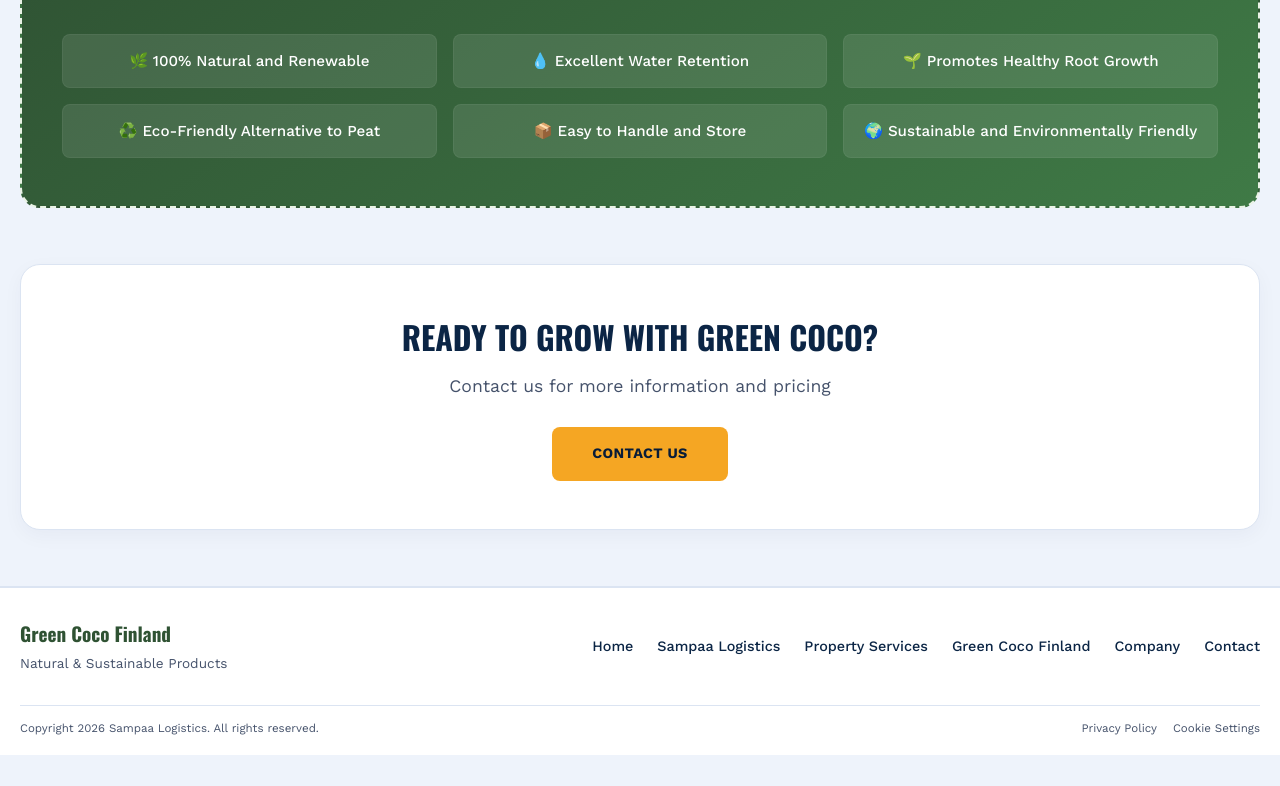
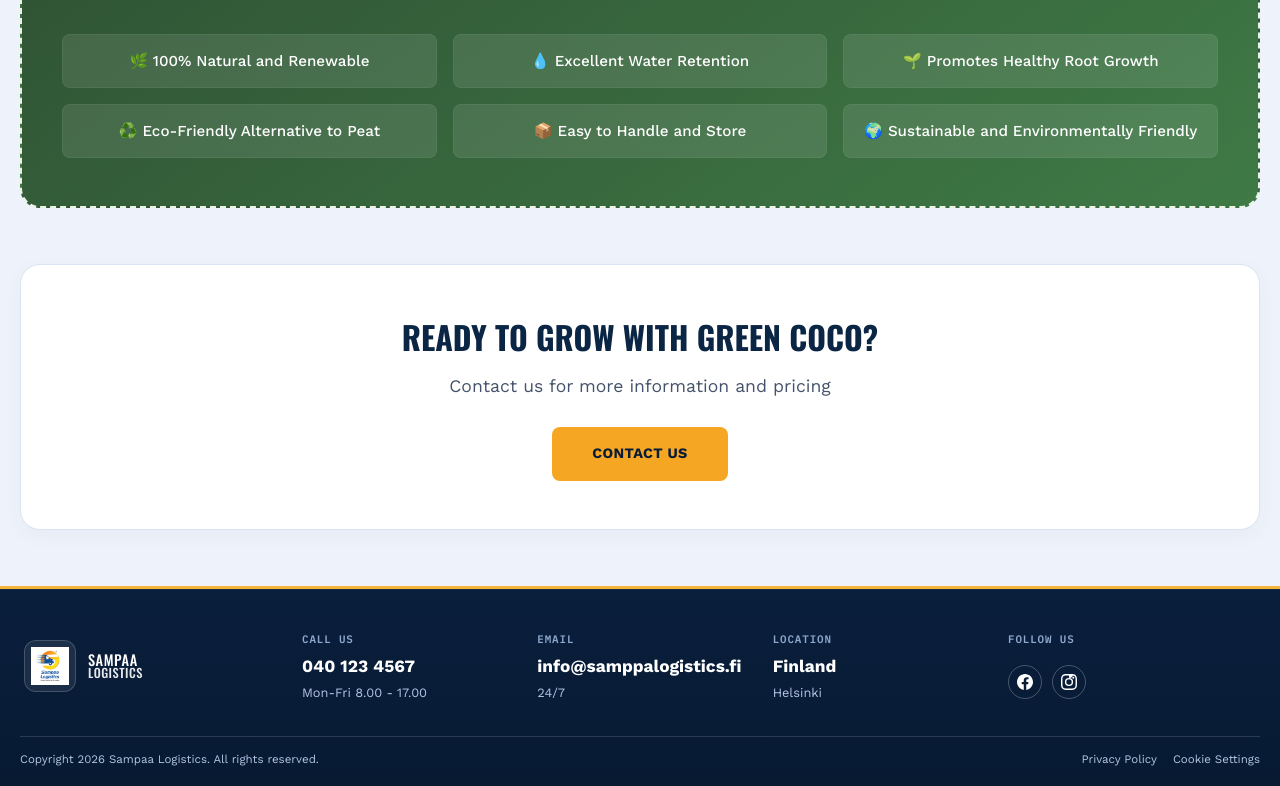
Before and after one commit to Buddhima65/samppa--logistics, a React (Vite) app in the folder client/: page /green-coco in a window 1280 px wide. Shown: the part 2075-2861 px from the top of the page. Before the commit the page ends 2830 px from the top, so only its background shows below. Built offline with nearby package versions, Linux system fonts and the light colour scheme.

Commit message:
set footers in all pages

```diff
--- a/client/src/App.jsx
+++ b/client/src/App.jsx
@@ -353,21 +353,17 @@
             <div className="home-contact-block home-contact-social">
               <h4>{text.contact.socialLabel}</h4>
               <div className="home-social-row">
-                <a href="#" target="_blank" rel="noopener noreferrer" aria-label="Facebook">
+                <a href="//www.facebook.com/profile.php?id=61569304281836" target="_blank" rel="noopener noreferrer" aria-label="Facebook">
                   <svg className="home-social-icon-footer" viewBox="0 0 24 24" fill="currentColor">
                     <path d="M24 12.073c0-6.627-5.373-12-12-12s-12 5.373-12 12c0 5.99 4.388 10.954 10.125 11.854v-8.385H7.078v-3.47h3.047V9.43c0-3.007 1.792-4.669 4.533-4.669 1.312 0 2.686.235 2.686.235v2.953H15.83c-1.491 0-1.956.925-1.956 1.874v2.25h3.328l-.532 3.47h-2.796v8.385C19.612 23.027 24 18.062 24 12.073z"/>
                   </svg>
                 </a>
-                <a href="#" target="_blank" rel="noopener noreferrer" aria-label="Instagram">
+                <a href="//www.instagram.com/samppa_logisticks_oy/" target="_blank" rel="noopener noreferrer" aria-label="Instagram">
                   <svg className="home-social-icon-footer" viewBox="0 0 24 24" fill="currentColor">
                     <path d="M12 2.163c3.204 0 3.584.012 4.85.07 3.252.148 4.771 1.691 4.919 4.919.058 1.265.069 1.645.069 4.849 0 3.205-.012 3.584-.069 4.849-.149 3.225-1.664 4.771-4.919 4.919-1.266.058-1.644.07-4.85.07-3.204 0-3.584-.012-4.849-.07-3.26-.149-4.771-1.699-4.919-4.92-.058-1.265-.07-1.644-.07-4.849 0-3.204.013-3.583.07-4.849.149-3.227 1.664-4.771 4.919-4.919 1.266-.057 1.645-.069 4.849-.069zM12 0C8.741 0 8.333.014 7.053.072 2.695.272.273 2.69.073 7.052.014 8.333 0 8.741 0 12c0 3.259.014 3.668.072 4.948.2 4.358 2.618 6.78 6.98 6.98C8.333 23.986 8.741 24 12 24c3.259 0 3.668-.014 4.948-.072 4.354-.2 6.782-2.618 6.979-6.98.059-1.28.073-1.689.073-4.948 0-3.259-.014-3.667-.072-4.947-.196-4.354-2.617-6.78-6.979-6.98C15.668.014 15.259 0 12 0zm0 5.838a6.162 6.162 0 100 12.324 6.162 6.162 0 000-12.324zM12 16a4 4 0 110-8 4 4 0 010 8zm6.406-11.845a1.44 1.44 0 100 2.881 1.44 1.44 0 000-2.881z"/>
                   </svg>
                 </a>
-                <a href="#" target="_blank" rel="noopener noreferrer" aria-label="LinkedIn">
-                  <svg className="home-social-icon-footer" viewBox="0 0 24 24" fill="currentColor">
-                    <path d="M20.447 20.452h-3.554v-5.569c0-1.328-.027-3.037-1.852-3.037-1.853 0-2.136 1.445-2.136 2.939v5.667H9.351V9h3.414v1.561h.046c.477-.9 1.637-1.85 3.37-1.85 3.601 0 4.267 2.37 4.267 5.455v6.286zM5.337 7.433c-1.144 0-2.063-.926-2.063-2.065 0-1.138.92-2.063 2.063-2.063 1.14 0 2.064.925 2.064 2.063 0 1.139-.925 2.065-2.064 2.065zm1.782 13.019H3.555V9h3.564v11.452zM22.225 0H1.771C.792 0 0 .774 0 1.729v20.542C0 23.227.792 24 1.771 24h20.451C23.2 24 24 23.227 24 22.271V1.729C24 .774 23.2 0 22.222 0h.003z"/>
-                  </svg>
-                </a>
+
               </div>
             </div>
           </div>
--- a/client/src/pages/CompanyPage.jsx
+++ b/client/src/pages/CompanyPage.jsx
@@ -100,7 +100,14 @@
     contact: {
       title: 'Ready to transport with us?',
       subtitle: 'Contact us for a free quote',
-      button: 'Get a Quote'
+      button: 'Get a Quote',
+      phoneLabel: 'Call Us',
+      phone: '040 123 4567',
+      emailLabel: 'Email',
+      email: 'info@samppalogistics.fi',
+      locationLabel: 'Location',
+      location: 'Finland',
+      socialLabel: 'Follow Us'
     },
 
     // Footer
@@ -205,7 +212,14 @@
     contact: {
       title: 'Valmiina kuljettamaan kanssamme?',
       subtitle: 'Ota yhteyttä ilmaista tarjousta varten',
-      button: 'Pyydä Tarjous'
+      button: 'Pyydä Tarjous',
+      phoneLabel: 'Soita Meille',
+      phone: '040 123 4567',
+      emailLabel: 'Sähköposti',
+      email: 'info@samppalogistics.fi',
+      locationLabel: 'Sijainti',
+      location: 'Suomi',
+      socialLabel: 'Seuraa Meitä'
     },
 
     // Footer
@@ -408,7 +422,6 @@
           <div className="home-contact-block">
             <h4>{text.contact.locationLabel}</h4>
             <strong>{text.contact.location}</strong>
-             <p>Finland</p>
             <p>Helsinki</p>
           </div>
 
--- a/client/src/pages/ContactPage.jsx
+++ b/client/src/pages/ContactPage.jsx
@@ -385,11 +385,7 @@
                   <path d="M12 2.163c3.204 0 3.584.012 4.85.07 3.252.148 4.771 1.691 4.919 4.919.058 1.265.069 1.645.069 4.849 0 3.205-.012 3.584-.069 4.849-.149 3.225-1.664 4.771-4.919 4.919-1.266.058-1.644.07-4.85.07-3.204 0-3.584-.012-4.849-.07-3.26-.149-4.771-1.699-4.919-4.92-.058-1.265-.07-1.644-.07-4.849 0-3.204.013-3.583.07-4.849.149-3.227 1.664-4.771 4.919-4.919 1.266-.057 1.645-.069 4.849-.069zM12 0C8.741 0 8.333.014 7.053.072 2.695.272.273 2.69.073 7.052.014 8.333 0 8.741 0 12c0 3.259.014 3.668.072 4.948.2 4.358 2.618 6.78 6.98 6.98C8.333 23.986 8.741 24 12 24c3.259 0 3.668-.014 4.948-.072 4.354-.2 6.782-2.618 6.979-6.98.059-1.28.073-1.689.073-4.948 0-3.259-.014-3.667-.072-4.947-.196-4.354-2.617-6.78-6.979-6.98C15.668.014 15.259 0 12 0zm0 5.838a6.162 6.162 0 100 12.324 6.162 6.162 0 000-12.324zM12 16a4 4 0 110-8 4 4 0 010 8zm6.406-11.845a1.44 1.44 0 100 2.881 1.44 1.44 0 000-2.881z"/>
                 </svg>
               </a>
-              <a href="#" target="_blank" rel="noopener noreferrer" aria-label="LinkedIn">
-                <svg className="home-social-icon-footer" viewBox="0 0 24 24" fill="currentColor">
-                  <path d="M20.447 20.452h-3.554v-5.569c0-1.328-.027-3.037-1.852-3.037-1.853 0-2.136 1.445-2.136 2.939v5.667H9.351V9h3.414v1.561h.046c.477-.9 1.637-1.85 3.37-1.85 3.601 0 4.267 2.37 4.267 5.455v6.286zM5.337 7.433c-1.144 0-2.063-.926-2.063-2.065 0-1.138.92-2.063 2.063-2.063 1.14 0 2.064.925 2.064 2.063 0 1.139-.925 2.065-2.064 2.065zm1.782 13.019H3.555V9h3.564v11.452zM22.225 0H1.771C.792 0 0 .774 0 1.729v20.542C0 23.227.792 24 1.771 24h20.451C23.2 24 24 23.227 24 22.271V1.729C24 .774 23.2 0 22.222 0h.003z"/>
-                </svg>
-              </a>
+
             </div>
           </div>
         </div>
--- a/client/src/pages/GreenCocoPage.jsx
+++ b/client/src/pages/GreenCocoPage.jsx
@@ -84,7 +84,14 @@
     contact: {
       title: 'Ready to grow with Green Coco?',
       subtitle: 'Contact us for more information and pricing',
-      button: 'Contact Us'
+      button: 'Contact Us',
+      phoneLabel: 'Call Us',
+      phone: '040 123 4567',
+      emailLabel: 'Email',
+      email: 'info@samppalogistics.fi',
+      locationLabel: 'Location',
+      location: 'Finland',
+      socialLabel: 'Follow Us'
     },
 
     footer: {
@@ -169,7 +176,14 @@
     contact: {
       title: 'Valmiina kasvattamaan Green Cocon kanssa?',
       subtitle: 'Ota yhteyttä lisätietoja ja hintoja varten',
-      button: 'Ota Yhteyttä'
+      button: 'Ota Yhteyttä',
+      phoneLabel: 'Soita Meille',
+      phone: '040 123 4567',
+      emailLabel: 'Sähköposti',
+      email: 'info@samppalogistics.fi',
+      locationLabel: 'Sijainti',
+      location: 'Suomi',
+      socialLabel: 'Seuraa Meitä'
     },
 
     footer: {
@@ -331,24 +345,58 @@
       </main>
 
       {/* Footer */}
-      <footer className="green-coco-footer">
-        <div className="shell green-coco-footer__top">
-          <div className="footer-brand">
-            <h3>Green Coco Finland</h3>
-            <p>{language === 'en' ? 'Natural & Sustainable Products' : 'Luonnolliset & Kestävät Tuotteet'}</p>
+      <footer className="home-contact-footer" id="contact">
+        <div className="shell home-contact-footer__top">
+          <div className="home-contact-block home-contact-brand">
+            <div className="home-footer-brand" aria-label="Sampaa Logistics home">
+              <span className="home-brand__mark" aria-hidden="true">
+                <img src={sampaaLogo} alt="" className="home-brand__logo" />
+              </span>
+              <div className="home-brand__text">
+                <span className="home-brand__name">Sampaa</span>
+                <span className="home-brand__sub">Logistics</span>
+              </div>
+            </div>
           </div>
-          <div className="footer-nav">
-            <Link to="/">{text.nav[0]}</Link>
-            <Link to="/logistics">{text.nav[1]}</Link>
-            <Link to="/property">{text.nav[2]}</Link>
-            <Link to="/green-coco">{text.nav[3]}</Link>
-            <Link to="/company">{text.nav[4]}</Link>
-            <Link to="/contact">{text.nav[5]}</Link>
+
+          <div className="home-contact-block">
+            <h4>{text.contact.phoneLabel}</h4>
+            <strong>{text.contact.phone}</strong>
+            <p>Mon-Fri 8.00 - 17.00</p>
+          </div>
+
+          <div className="home-contact-block">
+            <h4>{text.contact.emailLabel}</h4>
+            <strong>{text.contact.email}</strong>
+            <p>24/7</p>
+          </div>
+
+          <div className="home-contact-block">
+            <h4>{text.contact.locationLabel}</h4>
+            <strong>{text.contact.location}</strong>
+            <p>Helsinki</p>
+          </div>
+
+          <div className="home-contact-block home-contact-social">
+            <h4>{text.contact.socialLabel}</h4>
+            <div className="home-social-row">
+              <a href="//www.facebook.com/profile.php?id=61569304281836" target="_blank" rel="noopener noreferrer" aria-label="Facebook">
+                <svg className="home-social-icon-footer" viewBox="0 0 24 24" fill="currentColor">
+                  <path d="M24 12.073c0-6.627-5.373-12-12-12s-12 5.373-12 12c0 5.99 4.388 10.954 10.125 11.854v-8.385H7.078v-3.47h3.047V9.43c0-3.007 1.792-4.669 4.533-4.669 1.312 0 2.686.235 2.686.235v2.953H15.83c-1.491 0-1.956.925-1.956 1.874v2.25h3.328l-.532 3.47h-2.796v8.385C19.612 23.027 24 18.062 24 12.073z"/>
+                </svg>
+              </a>
+              <a href="//www.instagram.com/samppa_logisticks_oy/" target="_blank" rel="noopener noreferrer" aria-label="Instagram">
+                    <svg className="home-social-icon-footer" viewBox="0 0 24 24" fill="currentColor">
+                      <path d="M12 2.163c3.204 0 3.584.012 4.85.07 3.252.148 4.771 1.691 4.919 4.919.058 1.265.069 1.645.069 4.849 0 3.205-.012 3.584-.069 4.849-.149 3.225-1.664 4.771-4.919 4.919-1.266.058-1.644.07-4.85.07-3.204 0-3.584.012-4.849.07-3.26-.149-4.771-1.699-4.919-4.92-.058-1.28-.07-1.644-.07-4.849 0-3.204.013-3.583.07-4.849.149-3.227 1.664-4.771 4.919-4.919 1.266-.057 1.645-.069 4.849-.069zM12 0C8.741 0 8.333.014 7.053.072 2.695.272.273 2.69.073 7.052.014 8.333 0 8.741 0 12c0 3.259.014 3.668.072 4.948.2 4.358 2.618 6.78 6.98 6.98C8.333 23.986 8.741 24 12 24c3.259 0 3.668-.014 4.948-.072 4.354-.2 6.782-2.618 6.979-6.98.059-1.28.073-1.689.073-4.948 0-3.259-.014-3.667-.072-4.947-.196-4.354-2.617-6.78-6.979-6.98C15.668.014 15.259 0 12 0zm0 5.838a6.162 6.162 0 100 12.324 6.162 6.162 0 000-12.324 6.162 6.162 0 000-12.324zM12 16a4 4 0 110-8 4 4 0 010 8zm6.406-11.845a1.44 1.44 0 100 2.881 1.44 1.44 0 000-2.881z"/>
+                </svg>
+              </a>
+            </div>
           </div>
         </div>
-        <div className="shell green-coco-footer__bottom">
+
+        <div className="shell home-contact-footer__bottom">
           <p>{text.footer.copyright}</p>
-          <div className="footer-links">
+          <div className="home-footer-links">
             <a href="#home">{text.footer.privacy}</a>
             <a href="#home">{text.footer.cookies}</a>
           </div>
--- a/client/src/pages/LogisticsPage.jsx
+++ b/client/src/pages/LogisticsPage.jsx
@@ -372,11 +372,7 @@
                   <path d="M12 2.163c3.204 0 3.584.012 4.85.07 3.252.148 4.771 1.691 4.919 4.919.058 1.265.069 1.645.069 4.849 0 3.205-.012 3.584-.069 4.849-.149 3.225-1.664 4.771-4.919 4.919-1.266.058-1.644.07-4.85.07-3.204 0-3.584-.012-4.849-.07-3.26-.149-4.771-1.699-4.919-4.92-.058-1.265-.07-1.644-.07-4.849 0-3.204.013-3.583.07-4.849.149-3.227 1.664-4.771 4.919-4.919 1.266-.057 1.645-.069 4.849-.069zM12 0C8.741 0 8.333.014 7.053.072 2.695.272.273 2.69.073 7.052.014 8.333 0 8.741 0 12c0 3.259.014 3.668.072 4.948.2 4.358 2.618 6.78 6.98 6.98C8.333 23.986 8.741 24 12 24c3.259 0 3.668-.014 4.948-.072 4.354-.2 6.782-2.618 6.979-6.98.059-1.28.073-1.689.073-4.948 0-3.259-.014-3.667-.072-4.947-.196-4.354-2.617-6.78-6.979-6.98C15.668.014 15.259 0 12 0zm0 5.838a6.162 6.162 0 100 12.324 6.162 6.162 0 000-12.324zM12 16a4 4 0 110-8 4 4 0 010 8zm6.406-11.845a1.44 1.44 0 100 2.881 1.44 1.44 0 000-2.881z"/>
                 </svg>
               </a>
-              <a href="#" target="_blank" rel="noopener noreferrer" aria-label="LinkedIn">
-                <svg className="home-social-icon-footer" viewBox="0 0 24 24" fill="currentColor">
-                  <path d="M20.447 20.452h-3.554v-5.569c0-1.328-.027-3.037-1.852-3.037-1.853 0-2.136 1.445-2.136 2.939v5.667H9.351V9h3.414v1.561h.046c.477-.9 1.637-1.85 3.37-1.85 3.601 0 4.267 2.37 4.267 5.455v6.286zM5.337 7.433c-1.144 0-2.063-.926-2.063-2.065 0-1.138.92-2.063 2.063-2.063 1.14 0 2.064.925 2.064 2.063 0 1.139-.925 2.065-2.064 2.065zm1.782 13.019H3.555V9h3.564v11.452zM22.225 0H1.771C.792 0 0 .774 0 1.729v20.542C0 23.227.792 24 1.771 24h20.451C23.2 24 24 23.227 24 22.271V1.729C24 .774 23.2 0 22.222 0h.003z"/>
-                </svg>
-              </a>
+
             </div>
           </div>
         </div>
--- a/client/src/pages/PropertyPage.jsx
+++ b/client/src/pages/PropertyPage.jsx
@@ -173,6 +173,15 @@
       copyright: '© 2026 Samppa Property & Cleaning Services',
       privacy: 'Privacy Policy',
       cookies: 'Cookie Settings'
+    },
+    footerContact: {
+      phoneLabel: 'Call Us',
+      phone: '040 123 4567',
+      emailLabel: 'Email',
+      email: 'info@samppalogistics.fi',
+      locationLabel: 'Location',
+      location: 'Finland',
+      socialLabel: 'Follow Us'
     }
   },
 
@@ -344,6 +353,15 @@
       copyright: '© 2026 Samppa Kiinteistö- ja Siivouspalvelut',
       privacy: 'Tietosuojaseloste',
       cookies: 'Evästeasetukset'
+    },
+    footerContact: {
+      phoneLabel: 'Soita Meille',
+      phone: '040 123 4567',
+      emailLabel: 'Sähköposti',
+      email: 'info@samppalogistics.fi',
+      locationLabel: 'Sijainti',
+      location: 'Suomi',
+      socialLabel: 'Seuraa Meitä'
     }
   }
 };
@@ -661,25 +679,25 @@
           </div>
 
           <div className="home-contact-block">
-            <h4>{text.contact.phoneLabel}</h4>
-            <strong>{text.contact.phone}</strong>
+            <h4>{text.footerContact.phoneLabel}</h4>
+            <strong>{text.footerContact.phone}</strong>
             <p>Mon-Fri 8.00 - 17.00</p>
           </div>
 
           <div className="home-contact-block">
-            <h4>{text.contact.emailLabel}</h4>
-            <strong>{text.contact.email}</strong>
+            <h4>{text.footerContact.emailLabel}</h4>
+            <strong>{text.footerContact.email}</strong>
             <p>24/7</p>
           </div>
 
           <div className="home-contact-block">
-            <h4>{text.contact.locationLabel}</h4>
-            <strong>{text.contact.location}</strong>
+            <h4>{text.footerContact.locationLabel}</h4>
+            <strong>{text.footerContact.location}</strong>
             <p>Helsinki</p>
           </div>
 
           <div className="home-contact-block home-contact-social">
-            <h4>{text.contact.socialLabel}</h4>
+            <h4>{text.footerContact.socialLabel}</h4>
             <div className="home-social-row">
               <a href="#" target="_blank" rel="noopener noreferrer" aria-label="Facebook">
                 <svg className="home-social-icon-footer" viewBox="0 0 24 24" fill="currentColor">
@@ -691,11 +709,7 @@
                   <path d="M12 2.163c3.204 0 3.584.012 4.85.07 3.252.148 4.771 1.691 4.919 4.919.058 1.265.069 1.645.069 4.849 0 3.205-.012 3.584-.069 4.849-.149 3.225-1.664 4.771-4.919 4.919-1.266.058-1.644.07-4.85.07-3.204 0-3.584-.012-4.849-.07-3.26-.149-4.771-1.699-4.919-4.92-.058-1.265-.07-1.644-.07-4.849 0-3.204.013-3.583.07-4.849.149-3.227 1.664-4.771 4.919-4.919 1.266-.057 1.645-.069 4.849-.069zM12 0C8.741 0 8.333.014 7.053.072 2.695.272.273 2.69.073 7.052.014 8.333 0 8.741 0 12c0 3.259.014 3.668.072 4.948.2 4.358 2.618 6.78 6.98 6.98C8.333 23.986 8.741 24 12 24c3.259 0 3.668-.014 4.948-.072 4.354-.2 6.782-2.618 6.979-6.98.059-1.28.073-1.689.073-4.948 0-3.259-.014-3.667-.072-4.947-.196-4.354-2.617-6.78-6.979-6.98C15.668.014 15.259 0 12 0zm0 5.838a6.162 6.162 0 100 12.324 6.162 6.162 0 000-12.324zM12 16a4 4 0 110-8 4 4 0 010 8zm6.406-11.845a1.44 1.44 0 100 2.881 1.44 1.44 0 000-2.881z"/>
                 </svg>
               </a>
-              <a href="#" target="_blank" rel="noopener noreferrer" aria-label="LinkedIn">
-                <svg className="home-social-icon-footer" viewBox="0 0 24 24" fill="currentColor">
-                  <path d="M20.447 20.452h-3.554v-5.569c0-1.328-.027-3.037-1.852-3.037-1.853 0-2.136 1.445-2.136 2.939v5.667H9.351V9h3.414v1.561h.046c.477-.9 1.637-1.85 3.37-1.85 3.601 0 4.267 2.37 4.267 5.455v6.286zM5.337 7.433c-1.144 0-2.063-.926-2.063-2.065 0-1.138.92-2.063 2.063-2.063 1.14 0 2.064.925 2.064 2.063 0 1.139-.925 2.065-2.064 2.065zm1.782 13.019H3.555V9h3.564v11.452zM22.225 0H1.771C.792 0 0 .774 0 1.729v20.542C0 23.227.792 24 1.771 24h20.451C23.2 24 24 23.227 24 22.271V1.729C24 .774 23.2 0 22.222 0h.003z"/>
-                </svg>
-              </a>
+
             </div>
           </div>
         </div>
```
